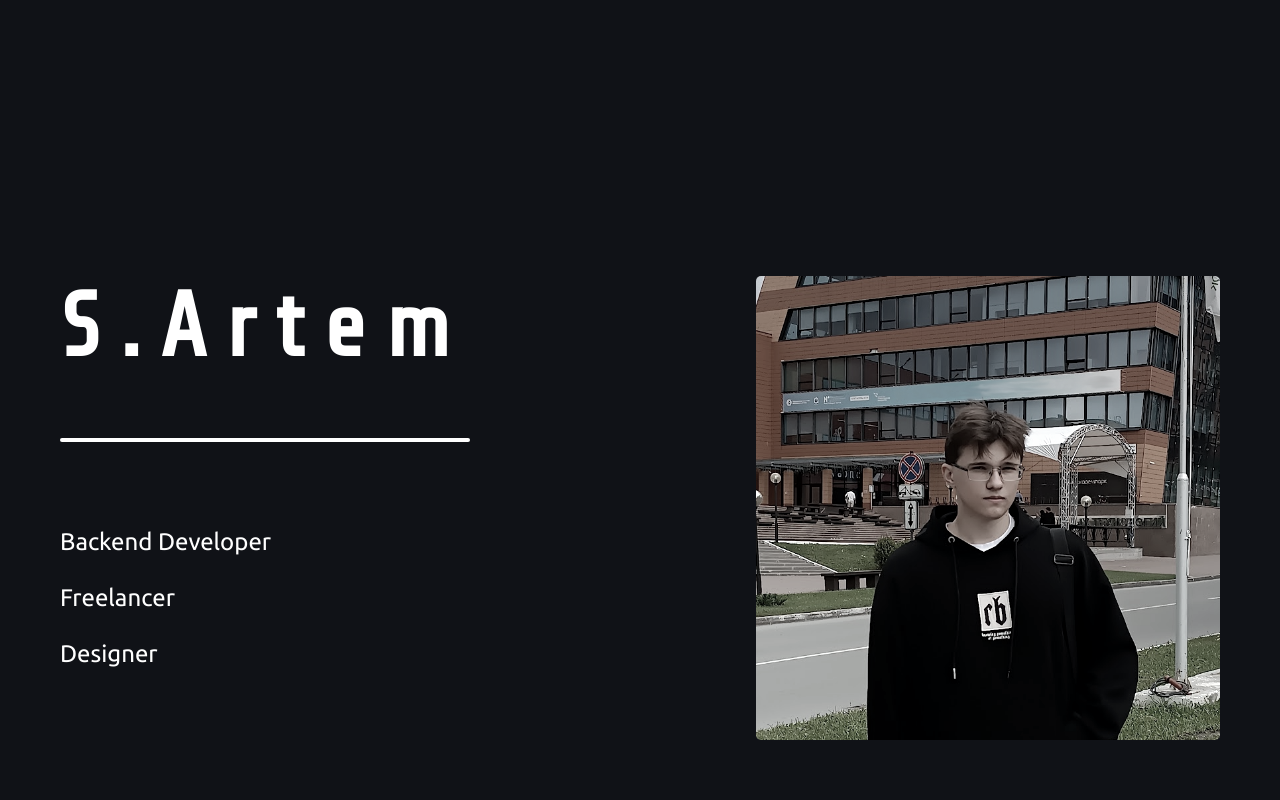
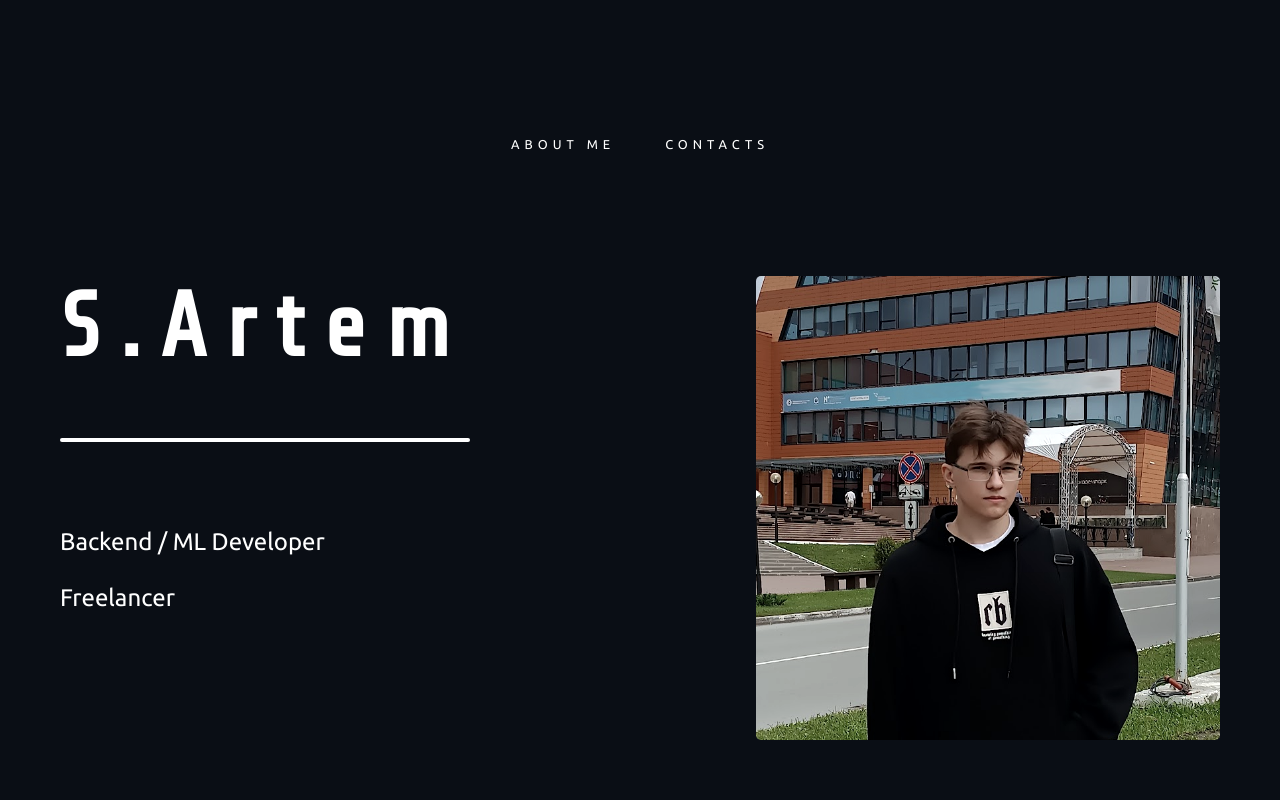
Before and after one commit to Nighty3098/Portfolio, a React (Create React App) app: page / in a window 1280 px wide. Shown: the top 800 px of the page. Built offline with nearby package versions, Linux system fonts and the light colour scheme.

Commit message:
Fixed some UI bugs

```diff
--- a/src/App.css
+++ b/src/App.css
@@ -20,7 +20,8 @@
 }
 
 :root {
-  --bg: rgb(16, 18, 23);
+  --bg-2: #0A0E15;
+  --bg: #202531;
   --fg: rgba(255, 255, 255, 1);
   --shadow: 0px 15px 30px rgba(0, 0, 0, 0.2);
 }
@@ -35,8 +36,9 @@ html, body {
   background-color: var(--bg);
   padding: 0px;
   margin: 0px;
-  width: auto;
+  width: 100%;
   height: 100%;
+  gap: 0px;
 
   display: flex;
   flex-direction: column;
@@ -48,7 +50,10 @@ html, body {
 .App {
   background-color: var(--bg);
   height: 100%;
-  width: calc(100vw - var(--spacing-xl) - var(--spacing-xl));
+  width: 100%;
+  padding: 0px;
+  margin: 0px;
+  gap: 0px;
   display: flex;
   flex-direction: column;
   align-items: center;
@@ -59,15 +64,36 @@ html, body {
 .welcome-block {
   height: calc(100vh - var(--spacing-xl) - var(--spacing-xl));
   margin: 0px;
-  width: 100%;
+  width: calc(100% - var(--spacing-xl) - var(--spacing-xl));
   display: flex;
   flex-direction: column;
   align-items: center;
   align-content: center;
   justify-content: flex-end;
-  margin-top: var(--spacing-xl);
-  margin-bottom: var(--spacing-xl);
+  padding: var(--spacing-xl);
   gap: var(--spacing-xl);
+}
+
+.navigation {
+  display: flex;
+  flex-direction: row;
+  align-items: flex-end;
+  align-content: center;
+  justify-content: center;
+  height: 100%;
+  width: 100%;
+  padding: 0px;
+  margin: 0px;
+  padding-bottom: var(--spacing-xl);
+  gap: var(--spacing-l);
+}
+
+.navigation a {
+  font-size: 0.8rem;
+  opacity: 0.7;
+  text-decoration: none;
+  letter-spacing: 5px;
+  padding: 5px;
 }
 
 .welcome-tiling {
@@ -109,7 +135,7 @@ html, body {
   max-width: 300px;
   aspect-ratio: 1/1;
   margin: 0px;
-  filter: contrast(110%) saturate(30%);
+  filter: contrast(110%) saturate(70%);
   border-radius: 5px;
 }
 
@@ -123,6 +149,11 @@ html, body {
   padding: 0px;
   margin: 0px;
   gap: var(--spacing-xl);
+}
+
+.content {
+  padding: var(--spacing-xl);
+  width: calc(100% - var(--spacing-xl) - var(--spacing-xl));
 }
 
 .content-block {
@@ -168,11 +199,12 @@ html, body {
   padding: 0px;
   margin: 0px;
   text-align: left;
-  width: 100%;
+  width: calc(100% - var(--spacing-l));
   padding-left: var(--spacing-l);
 }
 
 .work-block p {
+  width: calc(100% var(--spacing-xl));
   padding-left: var(--spacing-xl);
 }
 
@@ -184,6 +216,11 @@ html, body {
   .avatar-image {
     width: 300px;
     max-width: 300px;
+  }
+
+  .navigation {
+    align-items: center;
+    padding-bottom: 0px;
   }
 }
 
--- a/src/components/aboutme.tsx
+++ b/src/components/aboutme.tsx
@@ -2,9 +2,9 @@ import CatSvg from "./cat"
 
 function AboutMePage() {
     return (
-        <div className="content-block about-block" style={{ height: "100vh" }}>
+        <div id="about-me" className="content-block about-block content" style={{ height: "100vh", padding: "var(--spacing-xl)", width: "calc(100% - var(--spacing-xl) - var(--spacing-xl))" }}>
             <div style={{ display: "flex", flexDirection: "column", alignContent: "center", alignItems: "center", justifyContent: "center", textAlign: "left", gap: "var(--spacing-l)", padding: "0px", margin: "0px" }}>
-                <h2>Hello! I am Artem, a Full-stack developer and freelancer</h2>
+                <h2>Hello! I am Artem</h2>
                 <p>I am 18 years old, and I spent 5 of them at the SAIKT Programming Academy, and now I am studying at SibSUTIS University</p>
                 <p>I strive to grow in IT and work on large-scale projects that improve people's lives</p>
                 <p>You can check out my open source projects on GitHub and in my organizations</p>
--- a/src/components/welcome.tsx
+++ b/src/components/welcome.tsx
@@ -1,17 +1,50 @@
 import { motion } from "framer-motion";
+
+const Navigation = () => {
+    return (
+      <motion.div
+        className="navigation"
+        initial="hidden"
+        animate="visible"
+        variants={{
+          hidden: { opacity: 0, y: -20 },
+          visible: { opacity: 1, y: 0, transition: { staggerChildren: 0.2 } },
+        }}
+      >
+        {["ABOUT ME", "CONTACTS"].map((text, index) => (
+          <motion.a
+            key={text}
+            href={index === 0 ? "#about-me" : "#my-contacts"}
+            variants={{
+              hidden: { opacity: 0, y: 10 },
+              visible: { opacity: 1, y: 0 },
+            }}
+            whileHover={{ scale: 1.1, letterSpacing: "10px" }}
+            whileTap={{ scale: 0.95 }}
+            style={{ margin: "0 10px" }}
+          >
+            {text}
+          </motion.a>
+        ))}
+      </motion.div>
+    );
+  };
+
 
 function WelcomePage() {
     return (
         <motion.div
-            className="welcome-block"
+            className="welcome-block content"
             initial="hidden"
             animate="visible"
+            style={{ backgroundColor: "var(--bg-2)" }}
             variants={{
                 hidden: { opacity: 0, y: 20 },
                 visible: { opacity: 1, y: 0 }
             }}
             transition={{ duration: 0.5 }}
         >
+            <Navigation />
             <motion.div
                 className="welcome-tiling"
                 initial="hidden"
@@ -60,7 +93,7 @@ function WelcomePage() {
                             animate={{ y: 0, opacity: 1 }}
                             transition={{ duration: 0.3, delay: 1.2 }}
                         >
-                            Backend Developer
+                            Backend / ML Developer
                         </motion.p>
                         <motion.p
                             initial={{ y: 20, opacity: 0 }}
@@ -68,13 +101,6 @@ function WelcomePage() {
                             transition={{ duration: 0.3, delay: 1.4 }}
                         >
                             Freelancer
-                        </motion.p>
-                        <motion.p
-                            initial={{ y: 20, opacity: 0 }}
-                            animate={{ y: 0, opacity: 1 }}
-                            transition={{ duration: 0.3, delay: 1.6 }}
-                        >
-                            Designer
                         </motion.p>
                     </motion.div>
                 </motion.div>
--- a/src/components/workexp.tsx
+++ b/src/components/workexp.tsx
@@ -1,6 +1,6 @@
 function WorkExp() {
   return (
-    <div className="content-block about-block work-block" style={{ height: "100vh" }}>
+    <div className="content-block about-block work-block content" style={{ height: "100vh", width: "calc(100% - var(--spacing-xl) - var(--spacing-xl))" }}>
       <div style={{ display: "flex", flexDirection: "column", alignContent: "center", alignItems: "center", justifyContent: "center", textAlign: "left", gap: "var(--spacing-l)", padding: "0px", margin: "0px" }}>
           <h2>My work experience</h2>
           <h3>Freelance ( Jan 2024 - PT )</h3>
```
